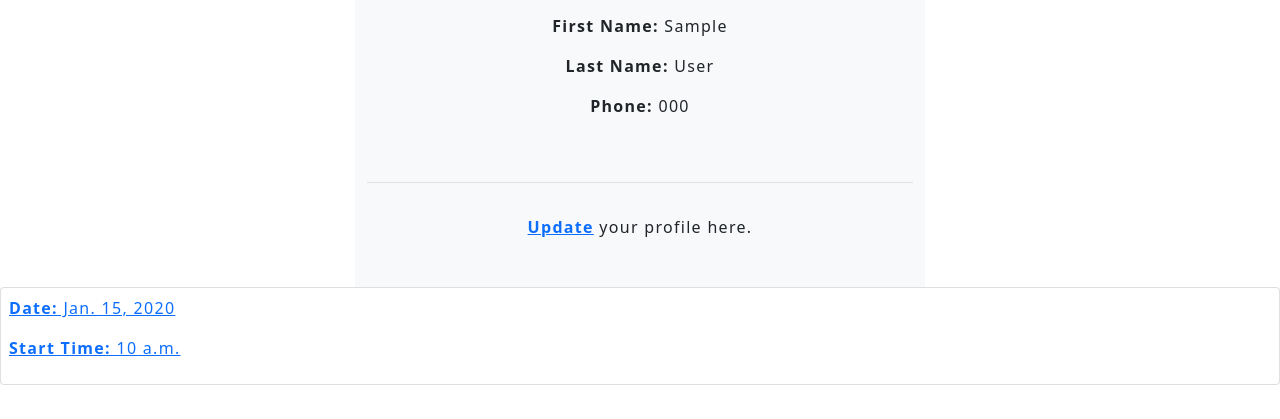
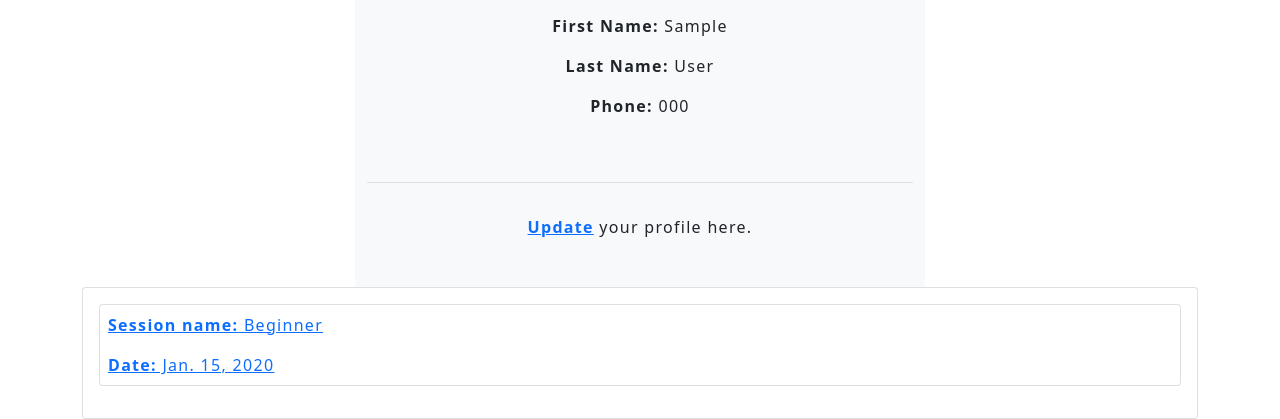
Before and after one commit to PeterLourens/kiwipiano, a Django app: page /profile/ in a window 1280 px wide. Shown: the part 613-1032 px from the top of the page. Before the commit the page ends 998 px from the top, so only its background shows below. Run offline with Django 3.2, Linux system fonts and the light colour scheme; a user stored in the database is signed in; tables that the repository leaves empty hold one stand-in row (values such as "Sample post"); grey boxes marked "Sample" are stand-in pictures; some libraries are stand-ins or nearby versions.

Commit message:
Adjust the profile page.

```diff
--- a/templates/profile/profile.html
+++ b/templates/profile/profile.html
@@ -23,7 +23,6 @@
                     <p><span class="fw-bold">Phone:</span> {{ user.profile.phone_number }}</p>
                 </div>
             </div>
-
              <div class="border-top my-3 py-3 text-center">
                  <p class="pt-3">
                      <a class="my-3 fw-bold" href="{% url 'update_profile' %}"><strong>Update</strong></a>
@@ -32,20 +31,33 @@
              </div>
             {% endif %}
         </div>
-
-
     </div>
 </main>
 
-<section>
-    {% for booking in my_bookings %}
-    <a href="{% url 'booking_detail' booking.pk %}">
-        <div class="card p-2 mb-3">
-            <p><span class="fw-bold">Date:</span> {{ booking.date }}</p>
-            <p><span class="fw-bold">Start Time:</span> {{ booking.start_time}}</p>
+
+<section class="container">
+    <div class="row align-items-center justify-content-center">
+        <div class="col-12">
+            <div class="card">
+                <div class="card-body">
+                    {% for booking in my_bookings %}
+                    <a href="{% url 'booking_detail' booking.pk %}">
+                        <div class="card p-2 mb-3">
+                            <p class="card-text fs-6">
+                                <span class=" fw-bold">Session name:</span>
+                                {{ booking.session_name}}
+                            </p>
+                            <p class="card-text fs-6">
+                                <span class=" fw-bold">Date:</span>
+                                {{ booking.date }}
+                            </p>
+                        </div>
+                    </a>
+                    {% endfor %}
+                </div>
+            </div>
         </div>
-    </a>
-    {% endfor %}
+    </div>
 </section>
 
 {% endblock content %}
```
